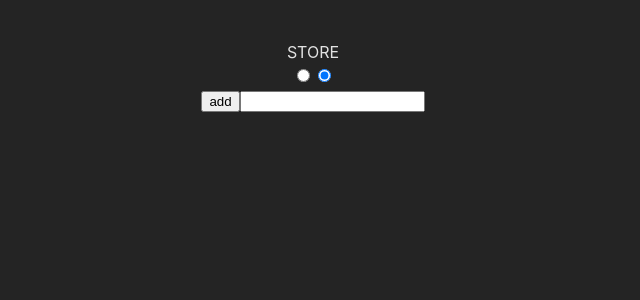
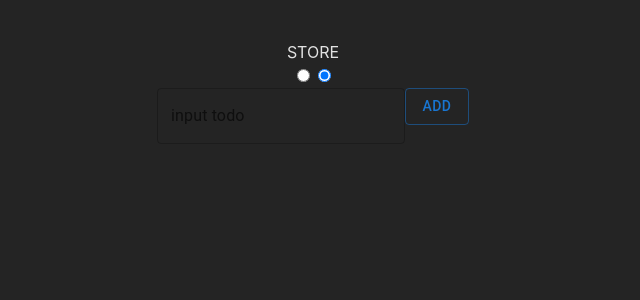
Before and after one commit to Ring-wdr/simple-calculator, a React (Vite) app: page / in a window 1280 px wide. Both pictures are taken after a click on the radio button 651 px from the left and 75 px from the top of the page. Shown: the top 300 px of the page, without its empty margins (327-967 px from the left). Built offline with nearby package versions, Linux system fonts and the light colour scheme.

Commit message:
built mui

```diff
--- a/package.json
+++ b/package.json
@@ -10,6 +10,10 @@
     "preview": "vite preview"
   },
   "dependencies": {
+    "@emotion/react": "^11.11.1",
+    "@emotion/styled": "^11.11.0",
+    "@mui/icons-material": "^5.14.16",
+    "@mui/material": "^5.14.16",
     "classnames": "^2.3.2",
     "react": "^18.2.0",
     "react-dom": "^18.2.0"
--- a/src/App.css
+++ b/src/App.css
@@ -34,6 +34,12 @@
   filter: drop-shadow(0 0 2em #61dafbaa);
 }
 
+.f-box {
+  display: flex;
+  justify-content: center;
+  align-items: center;
+}
+
 @keyframes logo-spin {
   from {
     transform: rotate(0deg);
--- a/src/App.tsx
+++ b/src/App.tsx
@@ -1,9 +1,24 @@
 import { useState } from "react";
+import Calculator, { CalculatorProps } from "./components/calculator";
+import Local from "./components/Local";
+import Typography from "@mui/material/Typography";
+import Modal from "@mui/material/Modal";
+import Box from "@mui/material/Box";
+import Button from "@mui/material/Button";
+import Grid from "@mui/material/Grid";
 import "./App.css";
-import Calculator, { CalculatorProps } from "./components/calculator";
-import Portal from "./components/portal";
-import { Button } from "./components";
-import Local from "./components/Local";
+
+const style = {
+  position: "absolute",
+  top: "50%",
+  left: "50%",
+  transform: "translate(-50%, -50%)",
+  width: 400,
+  bgcolor: "background.gray",
+  border: "2px solid #000",
+  boxShadow: 24,
+  p: 4,
+} as const;
 
 const buttonContents = [
   { name: "AC", value: "REFRESH", colspan: 2 },
@@ -29,6 +44,7 @@ const buttonContents = [
 function App() {
   const [err, setErr] = useState<Error | null>(null);
   const [tab, setTab] = useState<"calculator" | "store">("calculator");
+  const modalClose = () => setErr(null);
   return (
     <div className="content">
       <div>{tab.toUpperCase()}</div>
@@ -44,20 +60,34 @@ function App() {
         value={"store"}
         onChange={() => setTab("store")}
       />
-      {tab === "calculator" ? (
-        <Calculator buttonsData={buttonContents} dispatchError={setErr} />
-      ) : (
-        <Local />
-      )}
-      {err && (
-        <Portal>
-          <div>
+      <div className="f-box">
+        {tab === "calculator" ? (
+          <Calculator buttonsData={buttonContents} dispatchError={setErr} />
+        ) : (
+          <Local />
+        )}
+      </div>
+
+      <Modal
+        open={!!err}
+        onClose={modalClose}
+        aria-labelledby="modal-modal-title"
+        aria-describedby="modal-modal-description"
+      >
+        <Box sx={style}>
+          <Typography id="modal-modal-title" variant="h6" component="h2">
+            에러가 났다고 하네요~
+          </Typography>
+          <Typography id="modal-modal-description" sx={{ mt: 2 }}>
             {err?.message}
-            에러가 났다고 하네요~
-            <Button onClick={() => setErr(null)}>확인</Button>
-          </div>
-        </Portal>
-      )}
+          </Typography>
+          <Grid container justifyContent="flex-end">
+            <Button variant="contained" onClick={() => setErr(null)}>
+              확인
+            </Button>
+          </Grid>
+        </Box>
+      </Modal>
     </div>
   );
 }
--- a/src/components/Local/index.tsx
+++ b/src/components/Local/index.tsx
@@ -1,27 +1,87 @@
-import { ChangeEvent, useState, useSyncExternalStore } from "react";
+import {
+  ChangeEvent,
+  KeyboardEvent,
+  useState,
+  useSyncExternalStore,
+} from "react";
+import Button from "@mui/material/Button";
+import List from "@mui/material/List";
+import ListItem from "@mui/material/ListItem";
+import ListItemButton from "@mui/material/ListItemButton";
+import ListItemIcon from "@mui/material/ListItemIcon";
+import ListItemText from "@mui/material/ListItemText";
+import Checkbox from "@mui/material/Checkbox";
+import TextField from "@mui/material/TextField";
+import IconButton from "@mui/material/IconButton";
+import DeleteIcon from "@mui/icons-material/Delete";
 import { todosStore } from "./store";
 
 export default function Local() {
-  const [todo, setTodo] = useState("");
+  const [currenttodo, setTodo] = useState("");
   const todos = useSyncExternalStore(
     todosStore.subscribe,
     todosStore.getSnapshot
   );
-  const addTodo = () => todosStore.addTodo(todo);
+  const [checkedTodos, setCheckTodo] = useState<number[]>([]);
+  const addTodo = () => currenttodo && todosStore.addTodo(currenttodo);
   const deleteTodo = (id: number) => () => todosStore.deleteTodo(id);
+  const checkTodo = (id: number) => () =>
+    setCheckTodo((prev) =>
+      prev.indexOf(id) === -1
+        ? [...prev.filter((todoId) => todoId !== id), id]
+        : prev.filter((todoId) => todoId !== id)
+    );
   const onChange = (e: ChangeEvent<HTMLInputElement>) =>
     setTodo(e.target.value);
+  const onKeyDown = (e: KeyboardEvent<HTMLInputElement>) =>
+    e.code === "Enter" &&
+    !e.nativeEvent.isComposing &&
+    (addTodo(), setTodo(""));
+
   return (
     <div>
-      <button onClick={addTodo}>add</button>
-      <input value={todo} onChange={onChange} />
-      <ul>
-        {todos.map(({ id, text }) => (
-          <li key={id}>
-            {text} <button onClick={deleteTodo(id)}>del this</button>
-          </li>
-        ))}
-      </ul>
+      <TextField
+        label="input todo"
+        value={currenttodo}
+        onChange={onChange}
+        onKeyDown={onKeyDown}
+      />
+      <Button variant="outlined" onClick={addTodo}>
+        add
+      </Button>
+      <List sx={{ width: "100%", maxWidth: 360, bgcolor: "background.blue" }}>
+        {todos.map(({ id, text }) => {
+          const labelId = `checkbox-list-label-${id}`;
+          return (
+            <ListItem
+              key={id}
+              secondaryAction={
+                <IconButton
+                  edge="end"
+                  aria-label="delete"
+                  onClick={deleteTodo(id)}
+                >
+                  <DeleteIcon />
+                </IconButton>
+              }
+              disablePadding
+            >
+              <ListItemButton role={"listitem"} onClick={checkTodo(id)} dense>
+                <ListItemIcon>
+                  <Checkbox
+                    edge="start"
+                    checked={checkedTodos.indexOf(id) !== -1}
+                    tabIndex={-1}
+                    disableRipple
+                    inputProps={{ "aria-labelledby": labelId }}
+                  />
+                </ListItemIcon>
+                <ListItemText id={labelId} primary={text} />
+              </ListItemButton>
+            </ListItem>
+          );
+        })}
+      </List>
     </div>
   );
 }
--- a/src/components/Local/store.ts
+++ b/src/components/Local/store.ts
@@ -1,6 +1,7 @@
 type TodoType = {
   id: number;
   text: string;
+  checked?: boolean;
 };
 type Listener = () => void;
 
--- a/src/components/calculator/index.module.scss
+++ b/src/components/calculator/index.module.scss
@@ -15,5 +15,8 @@
   }
   .output {
     grid-column: 1 / -1;
+    display: flex;
+    justify-content: end;
+    align-items: center;
   }
 }
--- a/src/components/calculator/index.tsx
+++ b/src/components/calculator/index.tsx
@@ -1,6 +1,6 @@
 import { useEffect, useReducer } from "react";
 import classnames from "classnames";
-import { Button } from "..";
+import Button from "@mui/material/Button";
 import {
   TypeNotNeedPayloadCalculate,
   calculateReducer,
@@ -65,6 +65,7 @@ export default function Calculator({
       {buttonsData.map(({ name, value, colspan, rowspan }, idx) => (
         <Button
           key={idx}
+          variant="outlined"
           className={classnames(
             { [styles.colspan]: colspan },
             { [styles.rowspan]: rowspan }
--- a/src/components/calculator/reducer.ts
+++ b/src/components/calculator/reducer.ts
@@ -73,13 +73,14 @@ export const calculateReducer = (
             operator: operator.slice(0, -1),
             current: operator[operator.length - 1],
           };
-
         return {
           ...state,
           numbers: numbers.slice(0, -1),
           current: String(numbers[numbers.length - 1]),
         };
       }
+      if (!numbers.length && !operator.length && current.length === 1)
+        return { ...initState };
       return {
         ...state,
         current: state.current.slice(0, -1),
```
Also changed, not shown: 1 other file (tests, documents, lock files or other folders).
